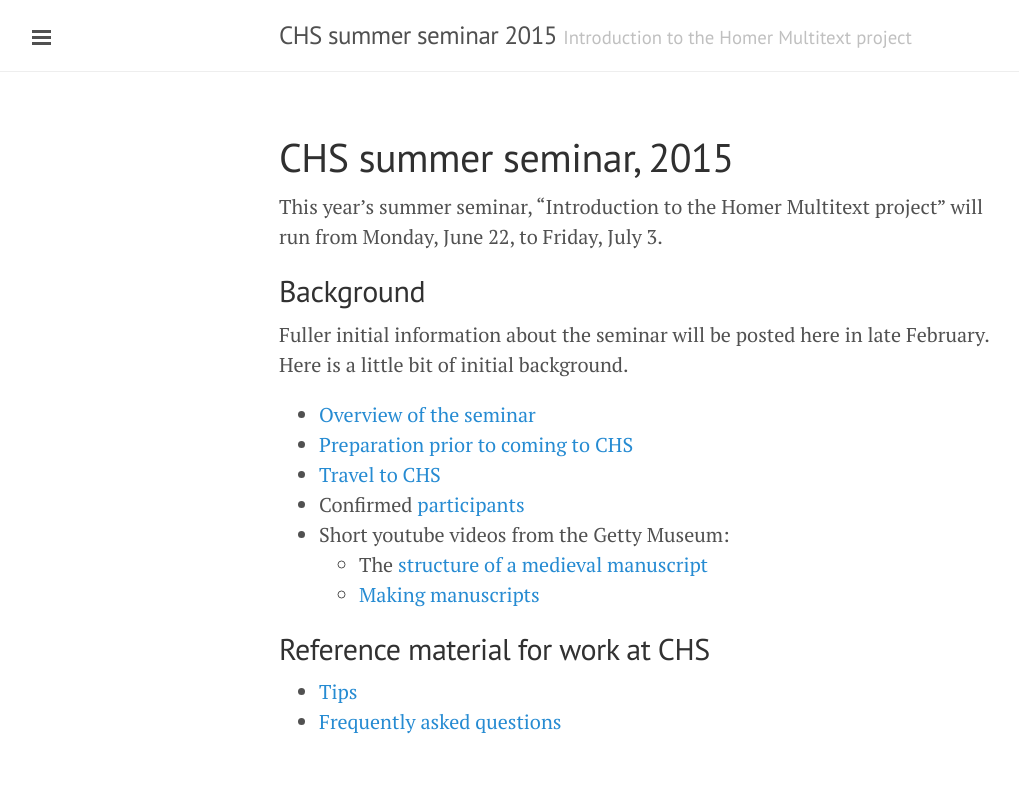
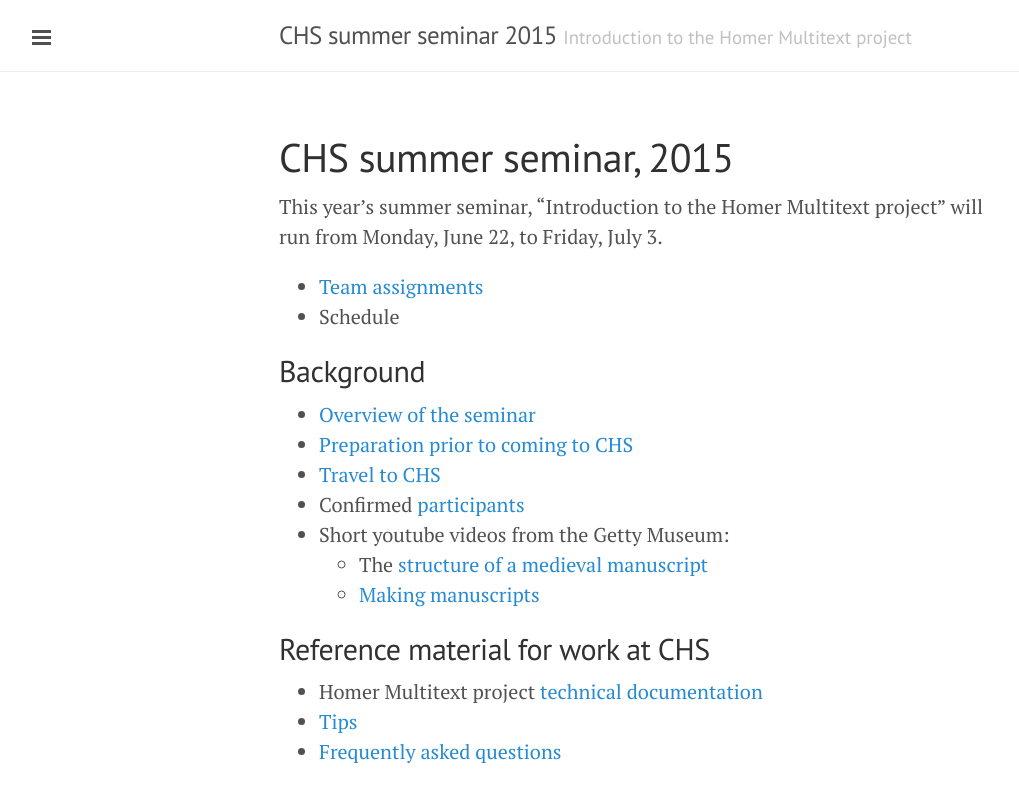
Before and after one commit to homermultitext/summerseminar2015, a Jekyll site: the page built from index.md, in a window 1280 px wide. Shown: the top 803 px of the page, without its empty margins (1-1020 px from the left). Built offline with Jekyll 4.4.1, drawn with Linux system fonts in a browser that asks for light colours.

Commit message:
Add office assignments

```diff
--- a/index.md
+++ b/index.md
@@ -5,9 +5,12 @@
 
 This year's summer seminar, "Introduction to the Homer Multitext project" will run from Monday, June 22, to Friday, July 3.
 
+- [Team assignments](offices)
+- Schedule
+
+
 ## Background ##
 
-Fuller initial information about the seminar will be posted here in late February. Here is a little bit of initial background.
 
 - [Overview of the seminar](overview)
 - [Preparation prior to coming to CHS](prep)
@@ -25,5 +28,7 @@
 
 ## Reference material for work at CHS ##
 
+
+- Homer Multitext project [technical documentation](http://homermultitext.github.io/hmt-docs/)
 - [Tips](tips)
 - [Frequently asked questions](faq)
```
Also changed, not shown: offices.md (added, +14 -0 lines).
